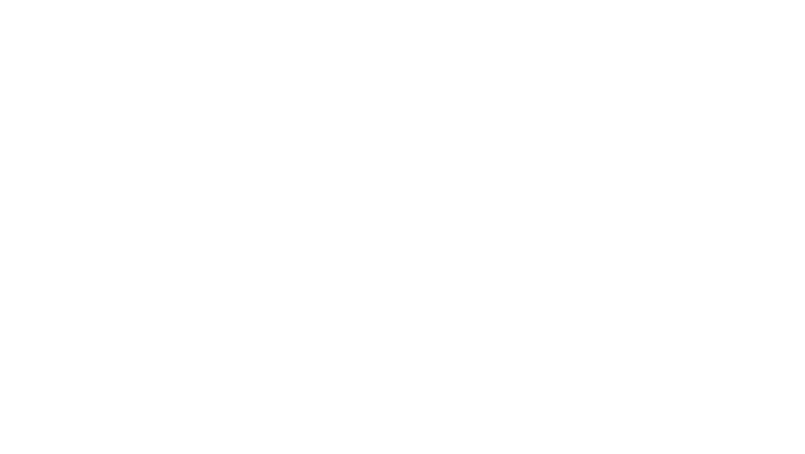
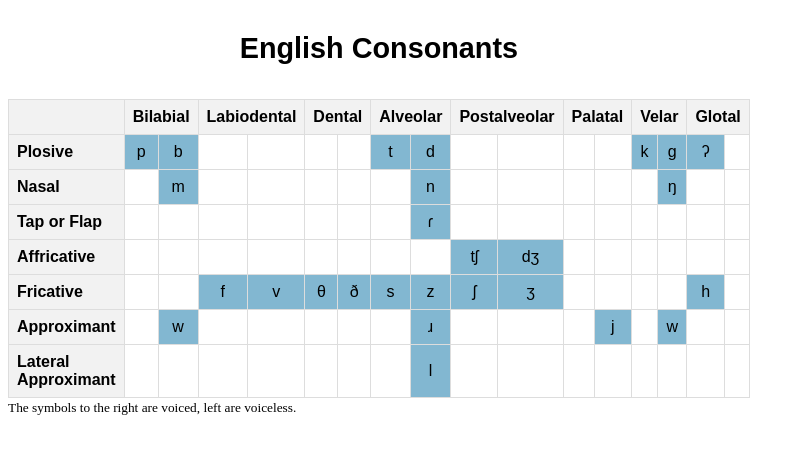
Before and after one commit to samsaem/LingGo, a React (Create React App) app in the folder frontend/: page / in a window 1280 px wide. Shown: the top 454 px of the page, without its empty margins (0-805 px from the left). Built offline with nearby package versions, Linux system fonts and the light colour scheme.

Commit message:
Added Consonants
Added IPA chart for English Consonants

```diff
--- /dev/null
+++ b/frontend/src/IPA_chart.css
@@ -0,0 +1,43 @@
+/* App.css */
+
+table {
+  border-collapse: collapse;
+  width: 20%;
+  font-family: Arial, sans-serif;
+}
+
+caption {
+  font-size: 1.2em;
+  font-weight: bold;
+  margin-bottom: 10px;
+}
+
+th,
+td {
+  border: 1px solid #dddddd;
+  text-align: center;
+  padding: 8px;
+}
+
+th {
+  background-color: #f2f2f2;
+}
+
+tr:nth-child(even) {
+  background-color: #f9f9f9;
+}
+
+
+td:first-child {
+  font-weight:bold;
+  text-align: left;
+  background-color:#f2f2f2;
+}
+
+td:not(:first-child):empty {
+  background-color: #ffffff;
+}
+
+td:not(:empty, :first-child) {
+  background-color: #82b7d1;
+}
--- /dev/null
+++ b/frontend/src/IPA_chart.js
@@ -0,0 +1,170 @@
+import './IPA_chart.css';
+
+
+
+
+
+
+
+function IPA_chart() {
+
+
+  return (
+  <>
+  <table>
+    <caption>
+      <h2>English Consonants</h2>
+    </caption>
+    <tr>
+      <th></th>
+      <th colspan="2">Bilabial</th>
+      <th colspan ="2">Labiodental</th>
+      <th colspan ="2">Dental</th>
+      <th colspan ="2">Alveolar</th>
+      <th colspan ="2">Postalveolar</th>
+      <th colspan ="2">Palatal</th>
+      <th colspan ="2">Velar</th>
+      <th colspan ="2">Glotal</th>
+    </tr>
+    <tr>
+      <td>Plosive</td>
+      <td>p</td>
+      <td>b</td>
+      <td></td>
+      <td></td>
+      <td></td>
+      <td></td>
+      <td>t</td>
+      <td>d</td>
+      <td></td>
+      <td></td>
+      <td></td>
+      <td></td>
+      <td>k</td>
+      <td>g</td>
+      <td>ʔ</td>
+      <td></td>
+    </tr>
+    <tr>
+      <td>Nasal</td>
+      <td></td>
+      <td>m</td>
+      <td></td>
+      <td></td>
+      <td></td>
+      <td></td>
+      <td></td>
+      <td>n</td>
+      <td></td>
+      <td></td>
+      <td></td>
+      <td></td>
+      <td></td>
+      <td>ŋ</td>
+      <td></td>
+      <td></td>
+    </tr>
+    <tr>
+      <td>Tap or Flap</td>
+      <td></td>
+      <td></td>
+      <td></td>
+      <td></td>
+      <td></td>
+      <td></td>
+      <td></td>
+      <td>ɾ</td>
+      <td></td>
+      <td></td>
+      <td></td>
+      <td></td>
+      <td></td>
+      <td></td>
+      <td></td>
+      <td></td>
+    </tr>
+    <tr>
+      <td>Affricative</td>
+      <td></td>
+      <td></td>
+      <td></td>
+      <td></td>
+      <td></td>
+      <td></td>
+      <td></td>
+      <td></td>
+      <td>tʃ</td>
+      <td>dʒ</td>
+      <td></td>
+      <td></td>
+      <td></td>
+      <td></td>
+      <td></td>
+      <td></td>
+    </tr>
+    <tr>
+      <td>Fricative</td>
+      <td></td>
+      <td></td>
+      <td>f</td>
+      <td>v</td>
+      <td>θ</td>
+      <td>ð</td>
+      <td>s</td>
+      <td>z</td>
+      <td>ʃ</td>
+      <td>ʒ</td>
+      <td></td>
+      <td></td>
+      <td></td>
+      <td></td>
+      <td>h</td>
+      <td></td>
+    </tr>
+    <tr>
+      <td>Approximant</td>
+      <td></td>
+      <td>w</td>
+      <td></td>
+      <td></td>
+      <td></td>
+      <td></td>
+      <td></td>
+      <td>ɹ</td>
+      <td></td>
+      <td></td>
+      <td></td>
+      <td>j</td>
+      <td></td>
+      <td>w</td>
+      <td></td>
+      <td></td>
+    </tr>
+    <tr>
+      <td>Lateral Approximant</td>
+      <td></td>
+      <td></td>
+      <td></td>
+      <td></td>
+      <td></td>
+      <td></td>
+      <td></td>
+      <td>l</td>
+      <td></td>
+      <td></td>
+      <td></td>
+      <td></td>
+      <td></td>
+      <td></td>
+      <td></td>
+      <td></td>
+    </tr>
+  </table>
+  <small>
+    The symbols to the right are voiced, left are voiceless.
+  </small>
+  </>
+  );
+}
+
+export default IPA_chart;
--- a/frontend/src/index.js
+++ b/frontend/src/index.js
@@ -1,12 +1,12 @@
 import React from 'react';
 import ReactDOM from 'react-dom/client';
-import App from './App';
+import IPA_chart from './IPA_chart';
 import reportWebVitals from './reportWebVitals';
 
 const root = ReactDOM.createRoot(document.getElementById('root'));
 root.render(
   <React.StrictMode>
-    <App />
+    <IPA_chart />
   </React.StrictMode>
 );
 
```
